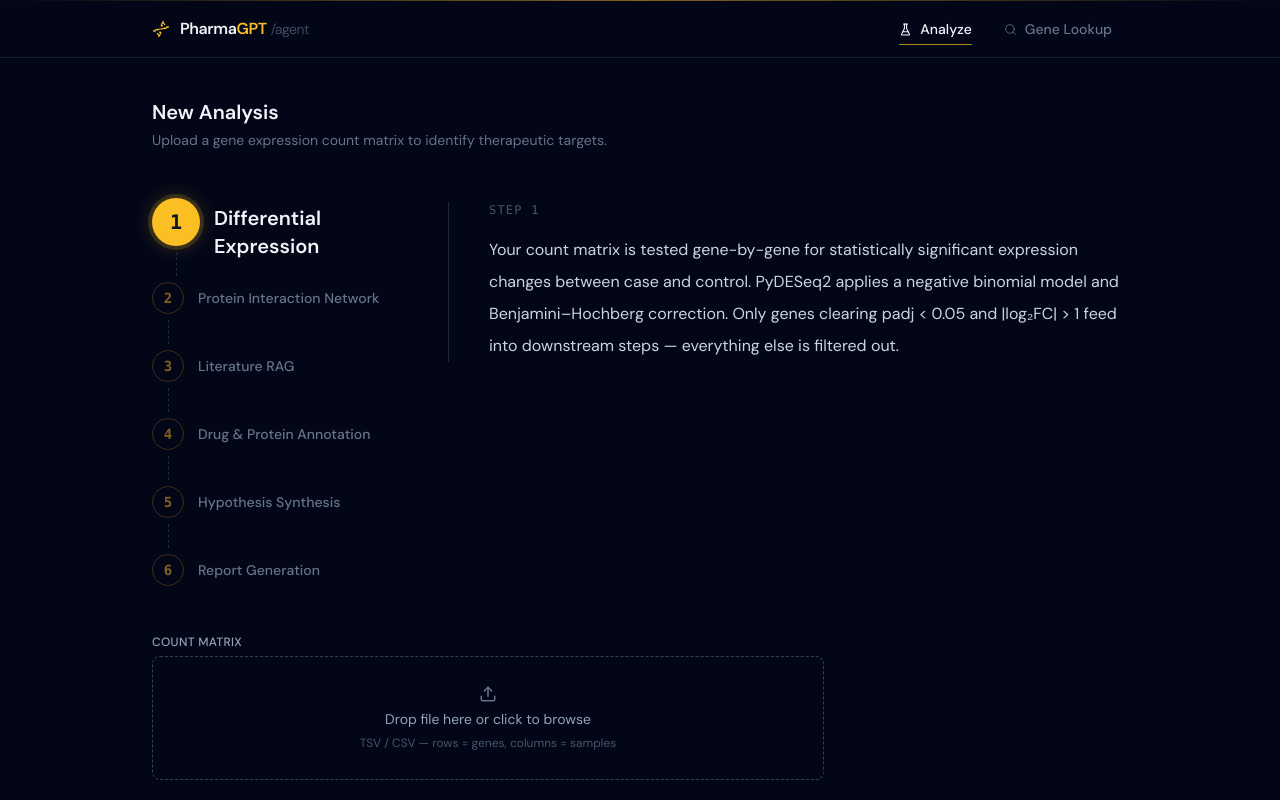
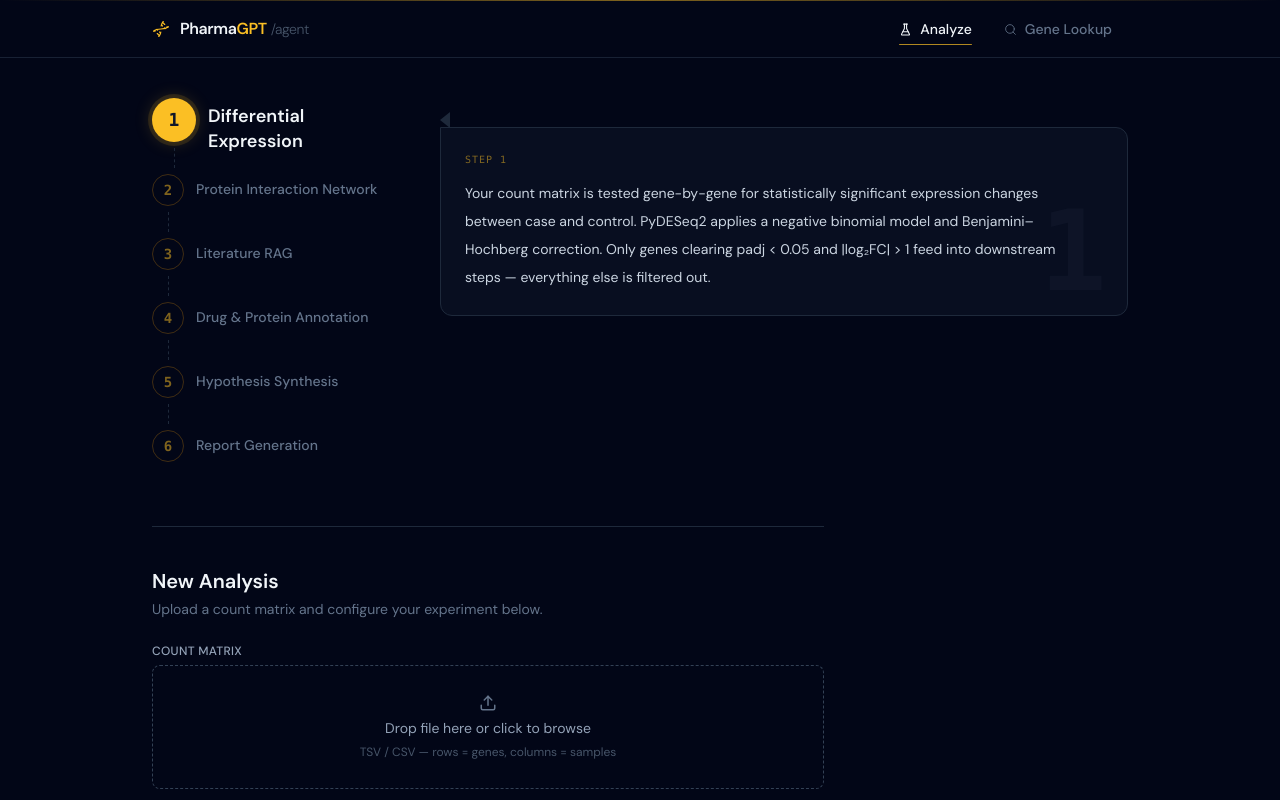
Before and after one commit to nicholaslawrence-hub/compbio_agent_harness, a React (Vite) app in the folder frontend/: page / in a window 1280 px wide. Both pictures are taken after a click on the button "Differential Expression". Shown: the top 800 px of the page. Built offline with nearby package versions, Linux system fonts and the light colour scheme; no server answers.

Commit message:
Edit: Sectioned off front-end page

```diff
--- a/frontend/src/pages/AnalyzePage.jsx
+++ b/frontend/src/pages/AnalyzePage.jsx
@@ -12,107 +12,110 @@ const STEPS = [
     n: 2,
     label: 'Protein Interaction Network',
     detail:
-      'Top upregulated genes are queried against the STRING database to map protein–protein interaction networks. High-confidence partners are scored and cross-referenced against a curated oncogene list — surfacing whether your hits are embedded in known disease driver networks, and which connections might be therapeutically exploitable.',
+      'Top upregulated genes are queried against the STRING database to map protein–protein interaction networks. High-confidence partners are scored and cross-referenced against a curated oncogene list — surfacing which of your hits are wired into known disease driver networks and which connections might be therapeutically exploitable.',
   },
   {
     n: 3,
     label: 'Literature RAG',
     detail:
-      'Abstracts are fetched live from PubMed and Semantic Scholar for each gene, then upserted into a Pinecone vector index. The index is semantically searched to pull the most relevant passages per gene. Genes returning fewer than three meaningful hits are flagged as dark genes — under-studied targets with higher novelty potential and less competitive drug discovery landscape.',
+      'Abstracts are fetched live from PubMed and Semantic Scholar, then upserted into a Pinecone vector index. The index is semantically searched to pull the most relevant passages per gene. Genes returning fewer than three meaningful hits are flagged as dark genes — under-studied targets with a less competitive drug discovery landscape.',
   },
   {
     n: 4,
     label: 'Drug & Protein Annotation',
     detail:
-      'Each gene is looked up in UniProt for functional description and known 3D structures. ChEMBL is then queried for approved and investigational drugs that already target the same protein. The resulting drug coverage map directly shapes the novelty scoring in the hypothesis step — a well-drugged target scores lower, a dark gene with no compounds scores higher.',
+      'Each gene is looked up in UniProt for functional description and known 3D structures. ChEMBL is then searched for approved and investigational drugs against the same target. Existing drug coverage directly shapes the novelty score in the next step — a well-drugged target scores lower, a dark gene with no compounds scores higher.',
   },
   {
     n: 5,
     label: 'Hypothesis Synthesis',
     detail:
-      'GPT-4o receives the combined DGE statistics, PPI context, literature passages, and drug landscape for each prioritised gene. Using chain-of-thought reasoning it produces a structured therapeutic hypothesis: proposed mechanism of action, supporting evidence items, and a novelty score from 0 to 1. Dark genes wired into oncogene networks with no existing drugs consistently surface at the top.',
+      'GPT-4o receives the combined DGE statistics, PPI context, literature passages, and drug landscape for each prioritised gene. Chain-of-thought reasoning produces a structured hypothesis: proposed mechanism of action, supporting evidence, and a novelty score 0–1. Dark genes connected to oncogene networks with no existing drugs surface at the top.',
   },
   {
     n: 6,
     label: 'Report Generation',
     detail:
-      'A publication-style markdown report is generated covering all findings: executive summary, targets ranked by novelty score, proposed mechanisms, and recommended follow-up experiments including suggested assays and validation approaches. Displayed inline and fully copyable — designed to slot directly into grant writing, lab notebooks, or internal research briefs.',
+      'A publication-style report covers all findings: executive summary, targets ranked by novelty score, proposed mechanisms, and recommended follow-up experiments including suggested assays and validation approaches. Displayed inline and fully copyable — designed to slot into grant writing or lab notebooks.',
   },
 ]
 
 const FIELD_DOCS = [
   {
     field: 'Count Matrix',
-    doc: 'TSV or CSV — rows are genes, columns are samples. Raw integer counts give the best results with DESeq2. If you only have TPM or FPKM the pipeline falls back to a Welch t-test with BH correction automatically.',
+    doc: 'TSV or CSV — rows are genes, columns are samples. Raw integer counts give the best results with DESeq2. TPM or FPKM falls back to a Welch t-test with BH correction automatically.',
   },
   {
     field: 'Disease / Study',
-    doc: 'Free-text context, e.g. "Glioblastoma" or "KRAS-mutant PDAC". Injected into PubMed queries, Semantic Scholar searches, and the LLM prompt to anchor literature retrieval and hypothesis generation to your biology.',
+    doc: 'Free-text context, e.g. "Glioblastoma" or "KRAS-mutant PDAC". Injected into PubMed queries and the LLM prompt to anchor literature retrieval and hypothesis generation to your biology.',
   },
   {
     field: 'Case / Control labels',
-    doc: 'Must exactly match the condition strings you assign to samples below. Fold-change is always computed as case ÷ control, so make sure the labels align with the biology you intend to contrast.',
+    doc: 'Must exactly match the condition strings assigned to samples. Fold-change is always computed as case ÷ control.',
   },
   {
     field: 'Sample Conditions',
-    doc: 'Maps each column header from your matrix to a condition label. Names are case-sensitive and must match exactly. Use "Paste from spreadsheet" to import a two-column list directly from Excel or Google Sheets.',
+    doc: 'Maps each column header from your matrix to a condition label. Names are case-sensitive. Use "Paste from spreadsheet" to import a two-column list directly from Excel or Google Sheets.',
   },
 ]
+
+// rough per-step row height so the bubble arrow tracks the circle vertically
+const ROW_HEIGHT_INACTIVE = 44   // px — circle(32) + gap
+const ROW_HEIGHT_ACTIVE   = 44
 
 export default function AnalyzePage() {
   const [activeStep, setActiveStep] = useState(null)
 
-  const toggle = (n) => setActiveStep(prev => prev === n ? null : n)
+  const toggle = (n) => setActiveStep(prev => (prev === n ? null : n))
+
+  // calculate top offset of the bubble arrow = sum of rows above active
+  const arrowTop = activeStep
+    ? STEPS.slice(0, activeStep - 1).reduce((acc) => acc + ROW_HEIGHT_INACTIVE, 0) + 14
+    : 0
 
   return (
-    <div className="space-y-12">
-      {/* Header */}
-      <div>
-        <h1 className="text-xl font-semibold text-slate-100 mb-1">New Analysis</h1>
-        <p className="text-sm text-slate-500">
-          Upload a gene expression count matrix to identify therapeutic targets.
-        </p>
-      </div>
+    <div className="space-y-16">
 
-      {/* Pipeline */}
-      <div className="flex gap-10">
-        {/* Left: vertical steps */}
-        <div className="shrink-0 w-64 flex flex-col">
+      {/* ── Pipeline walkthrough ─────────────────────────────── */}
+      <div className="relative flex gap-12">
+
+        {/* Left: step list */}
+        <div className="shrink-0 w-60 flex flex-col">
           {STEPS.map((step, i) => {
             const isActive = activeStep === step.n
-            const isLast = i === STEPS.length - 1
+            const isLast   = i === STEPS.length - 1
             return (
-              <div key={step.n} className="flex gap-3.5">
+              <div key={step.n}>
+                <div className="flex items-start gap-3">
                   {/* circle + line */}
                   <div className="flex flex-col items-center">
                     <button
                       type="button"
                       onClick={() => toggle(step.n)}
                       style={isActive ? {
-                      boxShadow: '0 0 0 4px rgba(251,191,36,0.15), 0 0 20px rgba(251,191,36,0.25)',
+                        boxShadow: '0 0 0 4px rgba(251,191,36,0.12), 0 0 18px rgba(251,191,36,0.22)',
                       } : {}}
                       className={`rounded-full font-mono font-bold flex items-center justify-center shrink-0 transition-all duration-300 ${
                         isActive
-                        ? 'w-12 h-12 text-xl bg-amber-400 text-slate-900'
-                        : 'w-8 h-8 text-sm border border-amber-500/25 text-amber-400/50 hover:text-amber-400 hover:border-amber-500/50 bg-transparent'
+                          ? 'w-11 h-11 text-lg bg-amber-400 text-slate-900'
+                          : 'w-8 h-8 text-sm border border-amber-500/25 text-amber-400/50 hover:text-amber-400 hover:border-amber-400/50'
                       }`}
                     >
                       {step.n}
                     </button>
                     {!isLast && (
-                    <div className="flex-1 w-px my-1.5 border-l border-dashed border-slate-800 min-h-[1.5rem]" />
+                      <div className="flex-1 w-px my-1.5 border-l border-dashed border-slate-800 min-h-[1.25rem]" />
                     )}
                   </div>
 
                   {/* label */}
-                <div className={`flex-1 transition-all duration-300 ${isLast ? '' : 'pb-1'}`}>
                   <button
                     type="button"
                     onClick={() => toggle(step.n)}
-                    className={`text-left transition-all duration-300 w-full ${
+                    className={`text-left leading-snug transition-all duration-300 ${
                       isActive
-                        ? 'text-xl font-semibold text-slate-100 pt-1.5'
-                        : 'text-sm font-medium text-slate-500 pt-1.5 hover:text-slate-300'
+                        ? 'text-lg font-semibold text-slate-100 pt-1.5'
+                        : 'text-sm font-medium text-slate-500 hover:text-slate-300 pt-1.5'
                     }`}
                   >
                     {step.label}
@@ -123,44 +126,76 @@ export default function AnalyzePage() {
           })}
         </div>
 
-        {/* Right: explanation */}
-        <div className="flex-1 pt-1">
-          {activeStep ? (
-            <div className="border-l border-slate-800 pl-10">
-              <p className="text-xs font-mono uppercase tracking-widest text-slate-600 mb-4">
-                Step {activeStep}
+        {/* Right: speech bubble panel */}
+        <div className="flex-1 relative">
+          {activeStep && (() => {
+            const step = STEPS[activeStep - 1]
+            return (
+              <div
+                className="transition-all duration-300"
+                style={{ paddingTop: `${arrowTop}px` }}
+              >
+                {/* arrow pointing left */}
+                <div
+                  className="w-0 h-0 ml-0 mb-0"
+                  style={{
+                    borderTop: '8px solid transparent',
+                    borderBottom: '8px solid transparent',
+                    borderRight: '10px solid rgb(30 41 59)', // slate-800
+                    marginBottom: '-1px',
+                    marginLeft: '0px',
+                  }}
+                />
+                {/* bubble */}
+                <div className="relative overflow-hidden rounded-xl rounded-tl-none border border-slate-800 bg-slate-900/50 p-6">
+                  {/* large ghost number */}
+                  <span className="absolute right-5 bottom-2 font-mono font-bold text-[7rem] leading-none text-slate-800/25 select-none pointer-events-none">
+                    {step.n}
+                  </span>
+                  {/* step label inside bubble */}
+                  <p className="text-[10px] font-mono uppercase tracking-widest text-amber-400/50 mb-3">
+                    Step {step.n}
                   </p>
-              <p className="text-slate-300 text-base leading-loose">
-                {STEPS[activeStep - 1].detail}
+                  <p className="relative text-sm text-slate-300 leading-loose max-w-prose">
+                    {step.detail}
                   </p>
                 </div>
-          ) : (
-            <div className="border-l border-slate-800 pl-10 pt-1.5">
-              <p className="text-sm text-slate-700">
-                Select a step to learn what happens inside the pipeline.
-              </p>
+              </div>
+            )
+          })()}
+
+          {!activeStep && (
+            <div className="h-full flex items-start pt-1.5">
+              <p className="text-sm text-slate-700 italic">Select a step ↑</p>
             </div>
           )}
         </div>
       </div>
 
-      {/* Form */}
-      <div className="max-w-2xl">
+      {/* ── New Analysis form ────────────────────────────────── */}
+      <div className="max-w-2xl space-y-6">
+        <div className="border-t border-slate-800 pt-10">
+          <h1 className="text-xl font-semibold text-slate-100 mb-1">New Analysis</h1>
+          <p className="text-sm text-slate-500">
+            Upload a count matrix and configure your experiment below.
+          </p>
+        </div>
         <UploadForm />
       </div>
 
-      {/* Input reference */}
+      {/* ── Input reference ──────────────────────────────────── */}
       <div className="max-w-2xl border-t border-slate-800 pt-8">
         <p className="text-[10px] font-mono uppercase tracking-widest text-slate-600 mb-5">Input reference</p>
         <div className="space-y-5">
           {FIELD_DOCS.map(({ field, doc }) => (
             <div key={field} className="flex gap-8">
-              <span className="font-mono text-xs text-amber-400/50 w-36 shrink-0 pt-0.5 leading-relaxed">{field}</span>
+              <span className="font-mono text-xs text-amber-400/50 w-36 shrink-0 pt-0.5">{field}</span>
               <span className="text-sm text-slate-500 leading-relaxed">{doc}</span>
             </div>
           ))}
         </div>
       </div>
+
     </div>
   )
 }
```
Lines whose indentation alone changed are shown as unchanged.
